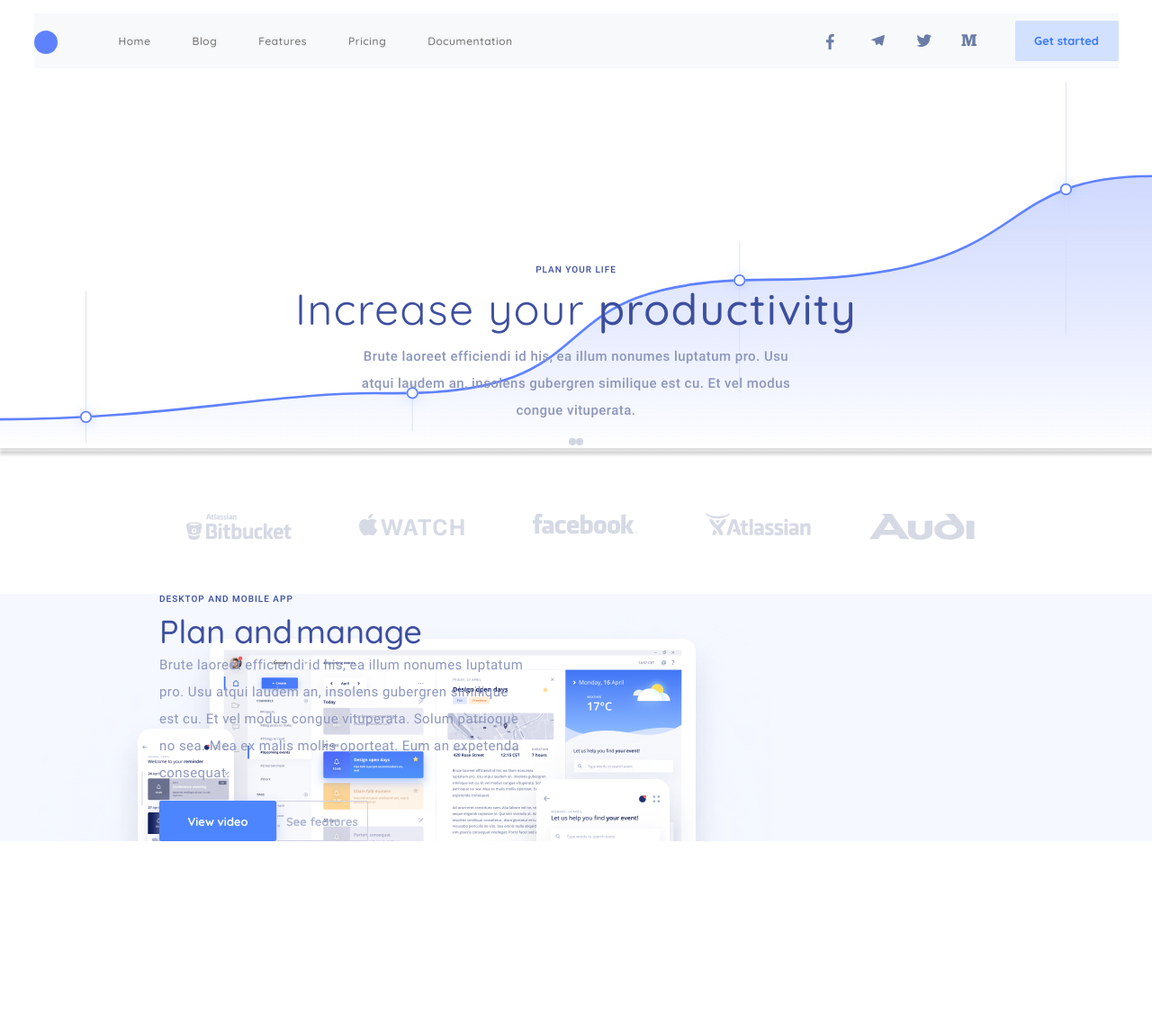
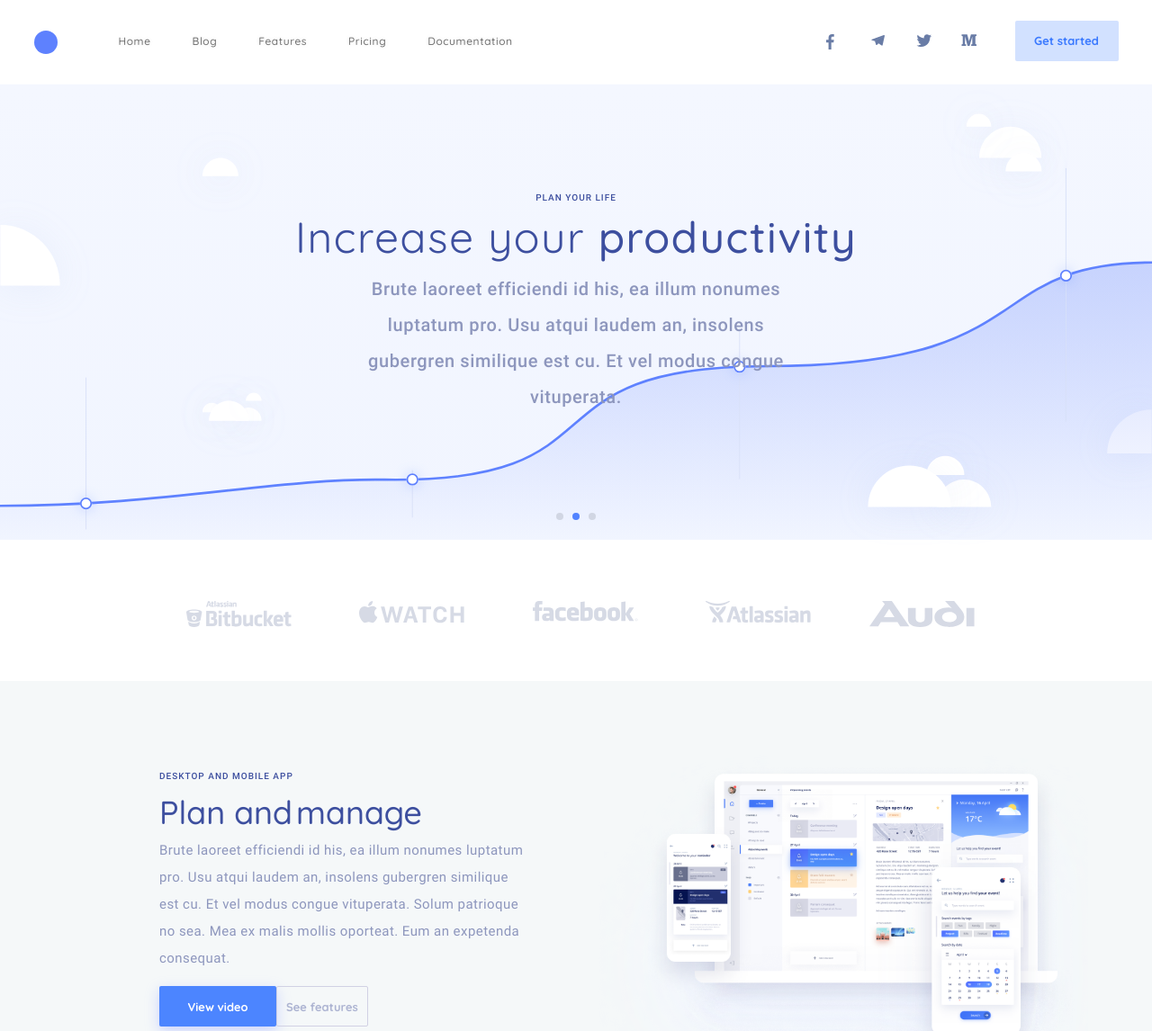
Before and after one commit to Knakna/bootstrap, a plain HTML site: page index.html in a window 1280 px wide. Shown: the top 1146 px of the page at 90% size. Before the commit the page ends 935 px from the top, so only its background shows below. Drawn offline with nearby package versions, Linux system fonts and the light colour scheme; a script that the page names is missing.

Commit message:
add styles for section app

```diff
--- a/assets/css/style.css
+++ b/assets/css/style.css
@@ -30,7 +30,7 @@
 .plan__main-title {
     font-family: Quicksand;
     font-weight: 300;
-    font-size: 48px;
+    font-size: 15px;
     line-height: 1.25;
     color: #3D4F9F;
 }
@@ -154,6 +154,10 @@ body {
     width: 100%;
 }
 
+.bg-light {
+    background-color: #fff;
+}
+
 .btn {
     padding: 10px;
     border-radius: 2px;
@@ -269,29 +273,27 @@ body {
     position: relative;
 }
 
-.plan__round {
-    width: 8px;
-    height: 8px;
-    background-color: #D1D6E3;
-    border-radius: 50%;
+.plan__main-title span {
+    font-weight: 500;
 }
 
-.plan__round .active {
-    background-color: #5283FF;
+@media (min-width: 576px) {
+    .plan__main-title {
+        font-size: 35px;
+    }
 }
 
-.plan__content {
-    max-width: 650px;
-    margin: 0 auto;
-    font-family: Roboto;
-    font-weight: 500;
-    line-height: 1.1;
-    letter-spacing: 0.1em;
-    color: #3D4F9F;
+@media (min-width: 992px) {
+    .plan__main-title {
+        font-size: 48px;
+        min-width: 700px;
+    }
 }
 
-.plan__main-title span {
-    font-weight: 500;
+.plan__main-title--big {
+    margin: 0 20px 20px;
+    font-size: 34px;
+    text-align: center;
 }
 
 .plan__text {
@@ -302,6 +304,55 @@ body {
 .plan__img {
     width: 100%;
     height: 100%;
+}
+
+.carousel-indicators {
+    margin-bottom: 30px;
+}
+
+.carousel-indicators li {
+    width: 8px;
+    height: 8px;
+    margin: 0 5px;
+    background-color: #D1D6E3;
+    border-radius: 50%;
+    cursor: pointer;
+}
+
+.carousel-indicators li.active {
+    background-color: #5283FF;
+}
+
+.carousel-caption {
+    min-width: 250px;
+    bottom: 0;
+    top: -10px;
+    right: 0;
+    left: 0;
+    padding-top: 40px;
+    font-family: Roboto;
+    font-weight: 500;
+    line-height: 1.1;
+    letter-spacing: 0.1em;
+    color: #3D4F9F;
+}
+
+@media (min-width: 992px) {
+    .carousel-caption {
+        min-width: 700px;
+        top: 38%;
+        right: 50%;
+        left: -50%;
+        bottom: 0;
+        -webkit-transform: translate(50%, -50%);
+        transform: translate(50%, -50%);
+    }
+}
+
+@media (min-width: 1200px) {
+    .carousel-caption {
+        top: 44%;
+    }
 }
 
 .partners {
@@ -342,7 +393,15 @@ body {
 }
 
 .app {
-    background: #F5F8FF url(./../images/app/app.png) no-repeat;
+    padding: 40px 0;
+    background: #F5F8FF url(./../images/app/app.png) no-repeat 88% -295%;
+}
+
+@media (min-width: 1200px) {
+    .app {
+        min-height: 700px;
+        background: #F5F8FF url(./../images/app/app.png) no-repeat 88% -295%;
+    }
 }
 
 .app__content {
--- a/index.html
+++ b/index.html
@@ -107,7 +107,7 @@
 
             <div class="header__container mx-auto">
 
-                <nav class="header__nav navbar navbar-expand-lg navbar-light bg-light">
+                <nav class="header__nav navbar navbar-expand-lg navbar-light">
 
                     <button class="header__burger navbar-toggler" type="button" data-toggle="collapse"
                         data-target="#navbarSupportedContent" aria-controls="navbarSupportedContent"
@@ -191,18 +191,23 @@
         <!-- plan -->
 
         <section class="plan">
-            <div id="carouselExampleCaptions" class="carousel slide" data-ride="carousel">
-
-
+            <h1 class="plan__main-title plan__main-title--big d-sm-none">Increase your <span>productivity</span>
+            </h1>
+            <div id="carouselExampleIndicators" class="carousel slide" data-ride="carousel">
+                <ol class="carousel-indicators">
+                  <li data-target="#carouselExampleIndicators" data-slide-to="0" class="active"></li>
+                  <li data-target="#carouselExampleIndicators" data-slide-to="1"></li>
+                  <li data-target="#carouselExampleIndicators" data-slide-to="2"></li>
+                </ol>
                 <div class="carousel-inner">
-                    <div class="carousel-item active" data-interval="90000">
-                        <img src="./assets/images/plan/bgSVG.svg" class="d-block w-100" alt="...">
-                        <div class="carousel-caption d-none d-md-block">
+                  <div class="carousel-item active">
+                    <img src="./assets/images/plan/hero image.svg" class="d-block w-100" alt="...">
+                    <div class="carousel-caption ">
                         <div class="plan__content">
                             <h2 class="plan__title title">PLAN YOUR LIFE</h2>
                             <h2 class="plan__main-title">Increase your <span>productivity</span>
                             </h2>
-                                <p class="plan__text">
+                            <p class="plan__text d-none d-lg-block">
                                 Brute laoreet efficiendi id his, ea illum nonumes
                                 luptatum
                                 pro.
@@ -213,15 +218,13 @@
 
                     </div>
                   </div>
-
-                    <div class="carousel-item" data-interval="90000">
-                        <img class="carousel-img" src="./assets/images/plan/bgSVG.svg" class="d-block w-100" alt="...">
-                        <div class="carousel-caption d-none d-md-block">
+                  <div class="carousel-item">
+                    <img src="./assets/images/plan/hero image.svg" class="d-block w-100" alt="..."><div class="carousel-caption ">
                         <div class="plan__content">
-                                <h2 class="plan__title">PLAN YOUR LIFE</h2>
+                            <h2 class="plan__title title">PLAN YOUR LIFE</h2>
                             <h2 class="plan__main-title">Increase your <span>productivity</span>
                             </h2>
-                                <p class="plan__text">
+                            <p class="plan__text d-none d-lg-block">
                                 Brute laoreet efficiendi id his, ea illum nonumes
                                 luptatum
                                 pro.
@@ -229,22 +232,29 @@
                                 Et vel modus congue vituperata.
                             </p>
                         </div>
+
                     </div>
                   </div>
-                <a class="carousel-control-prev" href="#carouselExampleCaptions" role="button" data-slide="prev">
-                    <span class="carousel-control-prev-icon d-none" aria-hidden="true"></span>
-                    <span class="sr-only">Предыдущий</span>
-                </a>
-                <a class="carousel-control-next" href="#carouselExampleCaptions" role="button" data-slide="next">
-                    <span class="carousel-control-next-icon d-none" aria-hidden="true"></span>
-                    <span class="sr-only">Следующий</span>
-                </a>
+                  <div class="carousel-item">
+                    <div class="carousel-caption ">
+                        <div class="plan__content">
+                            <h2 class="plan__title title">PLAN YOUR LIFE</h2>
+                            <h2 class="plan__main-title">Increase your <span>productivity</span>
+                            </h2>
+                            <p class="plan__text d-none d-lg-block">
+                                Brute laoreet efficiendi id his, ea illum nonumes
+                                luptatum
+                                pro.
+                                Usu atqui laudem an, insolens gubergren similique est cu.
+                                Et vel modus congue vituperata.
+                            </p>
+                        </div>
 
-                <ol class="carousel-indicators">
-                    <li class="plan__round" data-target="#carouselExampleIndicators" data-slide-to="0" class="active">
-                    </li>
-                    <li class="plan__round"   data-target="#carouselExampleIndicators" data-slide-to="1"></li>
-                </ol>
+                    </div>
+                    <img src="./assets/images/plan/hero image.svg" class="d-block w-100" alt="...">
+
+                  </div>
+                </div>
 
               </div>
         </section> <!-- /.plan -->
@@ -305,10 +315,10 @@
 
 
         <!-- app -->
-        <section class="app">
+        <section class="app d-xl-flex align-items-center">
             <div class="container">
-                <div class="row">
-                    <div class="app__content col-12 col-sm-10 col-md-8 col-lg-5 offset-lg-1">
+                <div class="row justify-content-center justify-content-lg-start">
+                    <div class="app__content col-sm-10 col-md-8 col-lg-5 offset-lg-1">
                         <h2 class="app__title">DESKTOP AND MOBILE APP</h2>
                         <span class="app__subtitle">Plan </span>
                         <span>and</span>
@@ -317,7 +327,7 @@
                             Usu atqui laudem an, insolens gubergren similique est cu.
                             Et vel modus congue vituperata. Solum patrioque no sea.
                             Mea ex malis mollis oporteat. Eum an expetenda consequat.</p>
-                        <div class="app__btns d-flex">
+                        <div class="app__btns d-flex justify-content-center justify-content-lg-start ">
                             <button class="app__btn btn btn--dark">View video</button>
                             <button class="app__btn btn btn--light">See features</button>
                         </div>
@@ -340,6 +350,9 @@
     </div> <!-- /.wrap -->
 
 
+
+
+
     <script src="https://code.jquery.com/jquery-3.5.1.slim.min.js"
         integrity="sha384-DfXdz2htPH0lsSSs5nCTpuj/zy4C+OGpamoFVy38MVBnE+IbbVYUew+OrCXaRkfj" crossorigin="anonymous">
     </script>
```
Also changed, not shown: assets/css/style.min.css, assets/images/plan/hero image.svg (added), assets/images/plan/play.svg (deleted), 1 other file. Lines whose indentation alone changed are shown as unchanged.
